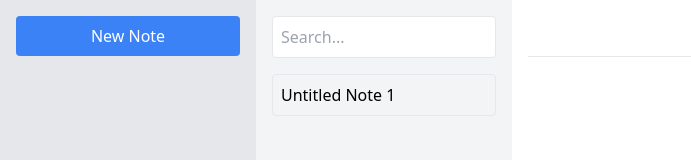
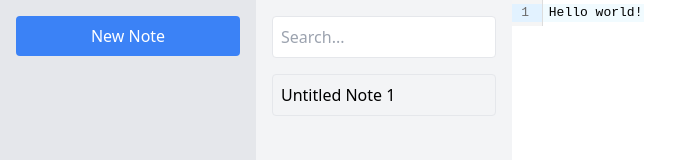
Before and after one commit to LyndonFan/Aether, a React (Create React App) app: page / in a window 1280 px wide. Both pictures are taken after a click on the button "New Note". Shown: the top 160 px of the page, without its empty margins (0-691 px from the left). Built offline with nearby package versions, Linux system fonts and the light colour scheme.

Commit message:
feat: find right lib for editing

```diff
--- a/src/App.tsx
+++ b/src/App.tsx
@@ -2,11 +2,12 @@ import React, { useState } from "react";
 import Sidebar from "./components/Sidebar";
 import NoteList from "./components/NoteList";
 import NoteEditor from "./components/NoteEditor";
+import { v4 as uuid } from "uuid";
 
 interface Note {
 	id: string;
 	title: string;
-	content: string[];
+	content: string;
 }
 
 export default function App(): React.JSX.Element {
@@ -17,9 +18,9 @@ export default function App(): React.JSX.Element {
 
 	const createNewNote = () => {
 		const newNote: Note = {
-			id: Date.now().toString(),
+			id: uuid(),
 			title: `Untitled Note ${notes.length + 1}`,
-			content: [""],
+			content: "Hello world!",
 		};
 		setNotes([...notes, newNote]);
 		setCurrentNoteId(newNote.id);
@@ -29,18 +30,13 @@ export default function App(): React.JSX.Element {
 		setCurrentNoteId(id);
 	};
 
-	const updateNoteContent = (
-		lineIndex: number,
-		content: string
-	) => {
+	const updateNoteContent = (content: string) => {
 		setNotes(
 			notes.map((note) =>
 				note.id === currentNoteId
 					? {
 							...note,
-							content: note.content.map((line, index) =>
-								index === lineIndex ? content : line
-							),
+							content: content,
 					  }
 					: note
 			)
--- a/src/components/NoteEditor.tsx
+++ b/src/components/NoteEditor.tsx
@@ -1,11 +1,14 @@
 import React from "react";
+import CodeMirror from "@uiw/react-codemirror";
+import {
+	markdown,
+	markdownLanguage,
+} from "@codemirror/lang-markdown";
+import { languages } from "@codemirror/language-data";
 
 interface NoteEditorProps {
-	noteContent: string[];
-	updateNoteContent: (
-		lineIndex: number,
-		content: string
-	) => void;
+	noteContent: string;
+	updateNoteContent: (content: string) => void;
 }
 
 export default function NoteEditor({
@@ -13,22 +16,15 @@ export default function NoteEditor({
 	updateNoteContent,
 }: NoteEditorProps): React.JSX.Element {
 	return (
-		<div className="flex-1 h-screen p-4">
-			{noteContent.map((line, index) => (
-				<div
-					key={index}
-					contentEditable
-					className="border-b p-2"
-					onInput={(e) =>
-						updateNoteContent(
-							index,
-							(e.target as HTMLDivElement).innerText
-						)
-					}
-				>
-					{line}
-				</div>
-			))}
-		</div>
+		<CodeMirror
+			value={noteContent}
+			extensions={[
+				markdown({
+					base: markdownLanguage,
+					codeLanguages: languages,
+				}),
+			]}
+			onChange={updateNoteContent}
+		/>
 	);
 }
```
Also changed, not shown: package.json (+7 -0 lines), 1 other file (tests, documents, lock files or other folders).
